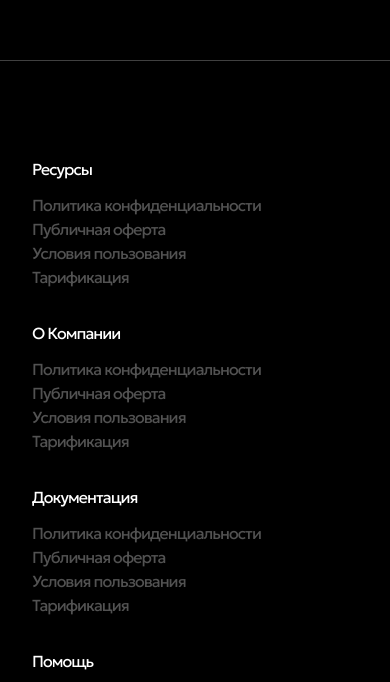
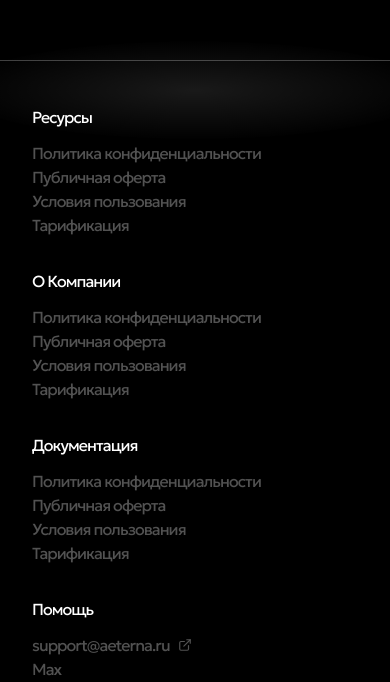
Before and after one commit to ECS1PLE/Aeterna, a Next.js app: page / in a window 390 px wide. Shown: the part 3562-4244 px from the top of the page. Built offline with nearby package versions, Linux system fonts and the light colour scheme.

Commit message:
Fix footer

```diff
--- a/src/components/Footer/index.tsx
+++ b/src/components/Footer/index.tsx
@@ -7,6 +7,7 @@ import Status from "./Status";
 import FooterBlock from "./FooterBlock";
 import FooterLink from "./FooterLink";
 import Wrapper from "../Layout/Wrapper";
+import Sphere from "./Sphere";
 
 const Footer = () => {
   const pathname = usePathname();
@@ -23,9 +24,11 @@ const Footer = () => {
   };
 
   return (
-    <footer className="pt-24 pb-10 border-t border-neutral-700 relative pl-8 md:pl-0">
+    <footer className="pt-[44px] sm:pt-24 pb-10 border-t border-neutral-700 relative pl-8 md:pl-0">
       <div className="absolute top-0 left-0 right-0 mx-auto w-screen">
-        <div className="w-full"></div>
+        <div className="w-full -mt-[85px] sm:mt-0">
+          <Sphere />
+        </div>
       </div>
       <Wrapper>
         <div className="flex flex-col-reverse md:flex-row justify-between gap-10">
```
